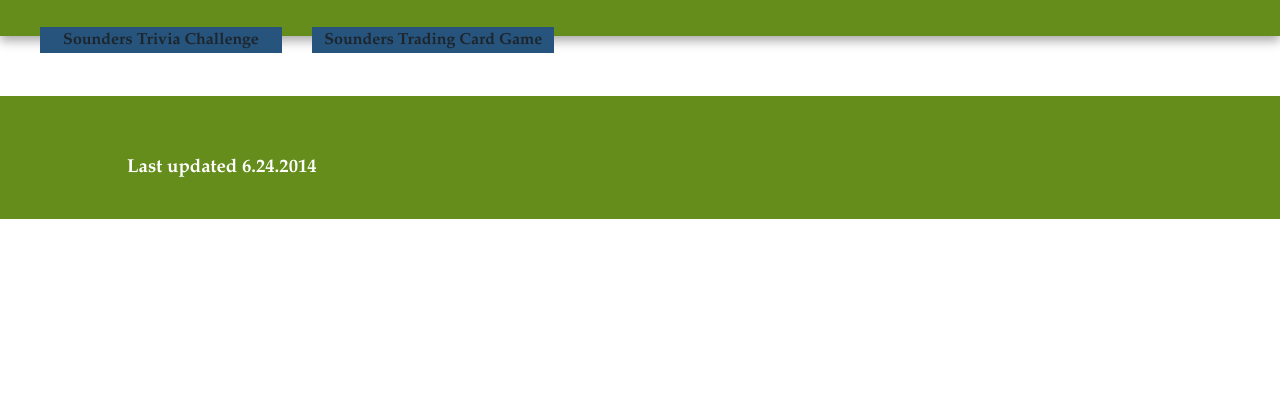
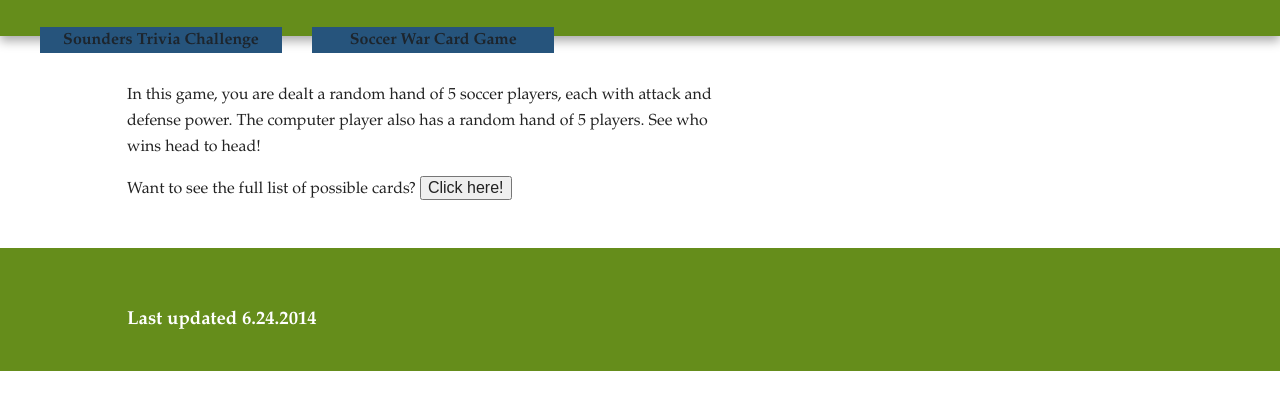
Before and after one commit to kcbridges/soundersSite, a plain HTML site: page cardGame.html in a window 1280 px wide. Shown: the part 53-462 px from the top of the page. Drawn offline with nearby package versions, Linux system fonts and the light colour scheme.

Commit message:
Basic layout established, guess game added, card game format discussed but not implemented

```diff
--- a/cardGame.html
+++ b/cardGame.html
@@ -33,7 +33,7 @@
                 <nav>
                     <ul>
                         <li><a href="guessGame.html">Sounders Trivia Challenge</a></li>
-                        <li><a href="cardGame.html">Sounders Trading Card Game</a></li>
+                        <li><a href="cardGame.html">Soccer War Card Game</a></li>
                     </ul>
                 </nav>
             </header>
@@ -41,7 +41,13 @@
 
         <div class="main-container">
             <div class="main wrapper clearfix">
+                <section>
+                    <article>
+                        <p>In this game, you are dealt a random hand of 5 soccer players, each with attack and defense power. The computer player also has a random hand of 5 players. See who wins head to head! </p>
 
+                        <p>Want to see the full list of possible cards?
+                                <button id="playerButton" onclick="">Click here!</button><br>
+                        </p>
 
             </div> <!-- #main -->
         </div> <!-- #main-container -->
```
Also changed, not shown: guessGame.html (+2 -2 lines), index.html (+8 -1 lines).
